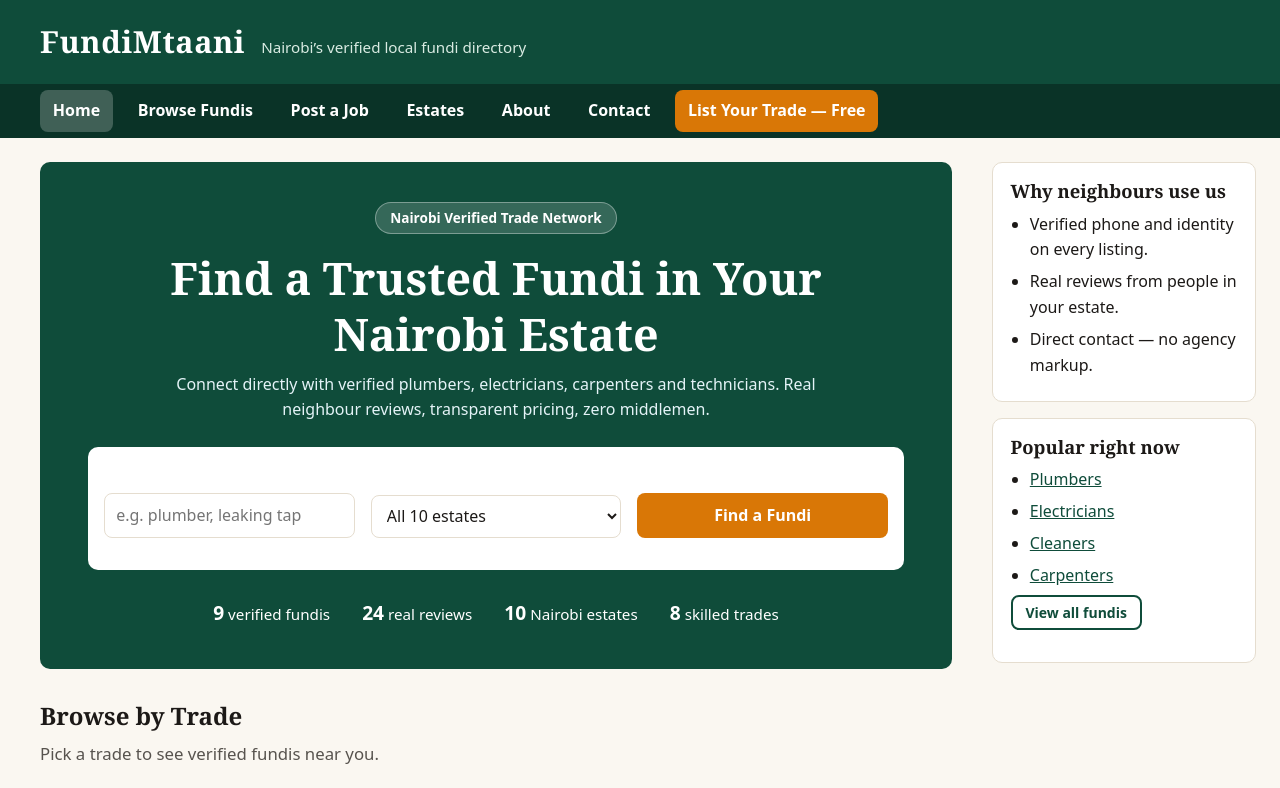
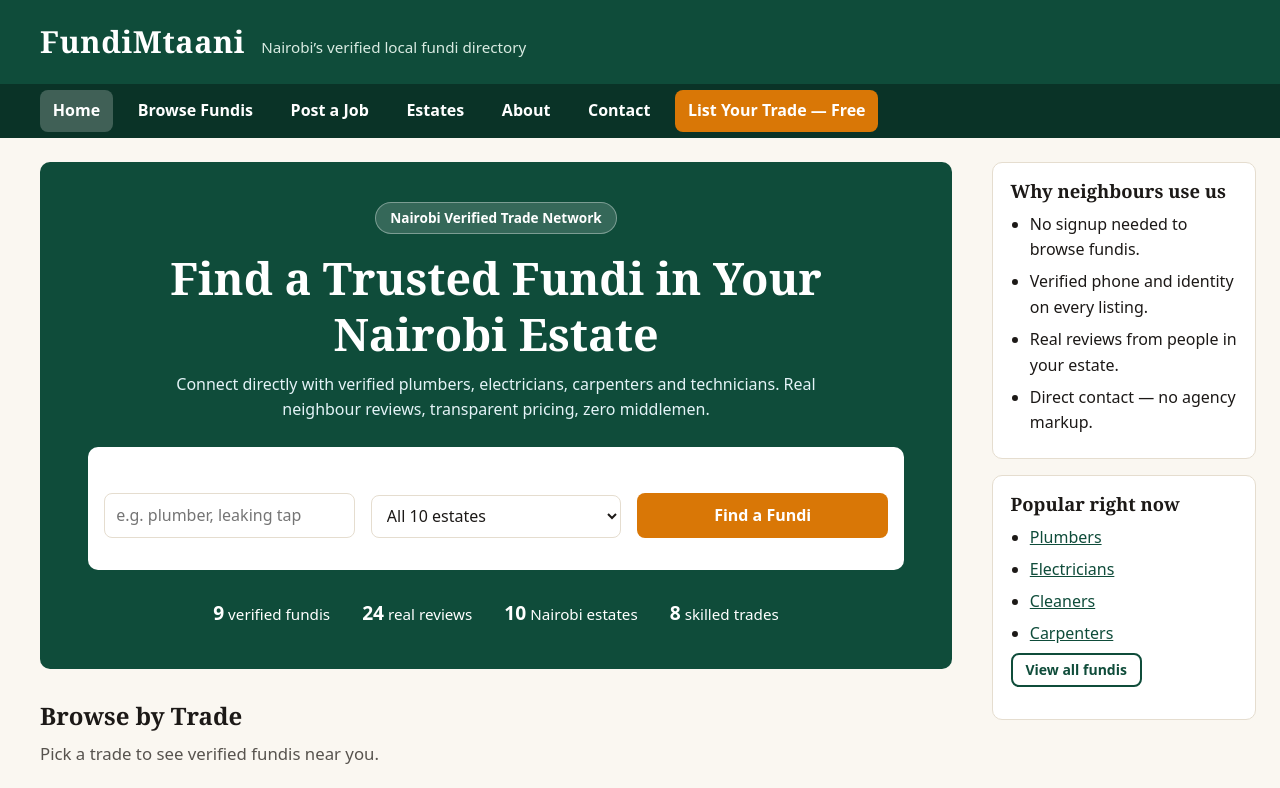
Before and after one commit to starfordomwocha-byte/fundi-mtaani, a plain HTML site: page index.html in a window 1280 px wide. Shown: the top 788 px of the page. Drawn offline with Linux system fonts and the light colour scheme.

Commit message:
Added a no-signup browsing note to the why neighbours use us list

```diff
--- a/index.html
+++ b/index.html
@@ -240,6 +240,7 @@
     <section class="aside-card" aria-label="Why FundiMtaani">
       <h2>Why neighbours use us</h2>
       <ul class="check-list">
+        <li>No signup needed to browse fundis.</li>
         <li>Verified phone and identity on every listing.</li>
         <li>Real reviews from people in your estate.</li>
         <li>Direct contact &mdash; no agency markup.</li>
```
